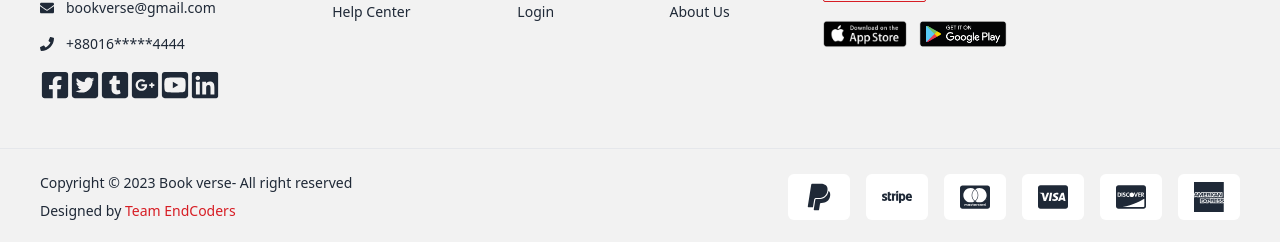
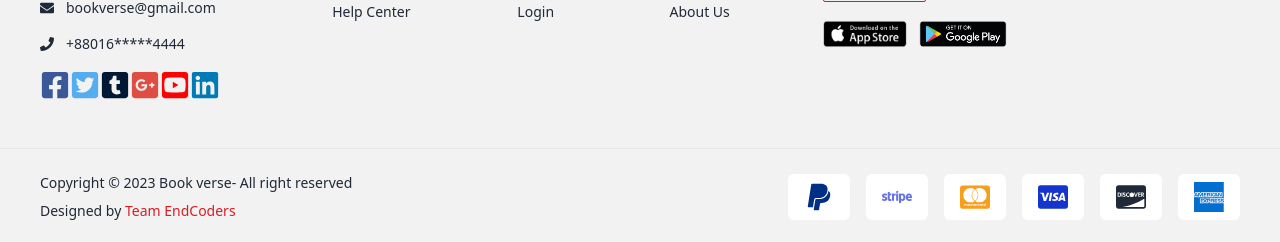
Before and after one commit to abdulahaddf/book-verse-client, a React (Vite) app: page / in a window 1280 px wide. Shown: the part 3024-3266 px from the top of the page. Built offline with nearby package versions, Linux system fonts and the light colour scheme.

Commit message:
final work done

```diff
--- a/src/shared/footer/Footer.jsx
+++ b/src/shared/footer/Footer.jsx
@@ -43,22 +43,22 @@ const Footer = () => {
           </p>
           <div className="flex items-center justify-between my-2">
             <a href="">
-              <FaFacebookSquare className="hover:bg-[#d71d24] hover:text-white hover:py-1 hover:px-1 duration-300 rounded-sm text-3xl"></FaFacebookSquare>
+              <FaFacebookSquare className="text-[#3b5998] hover:bg-[#d71d24] hover:text-white hover:py-1 hover:px-1 duration-300 rounded-sm text-3xl"></FaFacebookSquare>
             </a>
             <a href="">
-              <FaTwitterSquare className="hover:bg-[#d71d24] hover:text-white hover:py-1 hover:px-1 duration-300 rounded-sm text-3xl"></FaTwitterSquare>
+              <FaTwitterSquare className="text-[#55acee] hover:bg-[#d71d24] hover:text-white hover:py-1 hover:px-1 duration-300 rounded-sm text-3xl"></FaTwitterSquare>
             </a>
             <a href="">
-              <FaTumblrSquare className="hover:bg-[#d71d24] hover:text-white hover:py-1 hover:px-1 duration-300 rounded-sm  text-3xl"></FaTumblrSquare>
+              <FaTumblrSquare className="text-[#001833] hover:bg-[#d71d24] hover:text-white hover:py-1 hover:px-1 duration-300 rounded-sm  text-3xl"></FaTumblrSquare>
             </a>
             <a href="">
-              <FaGooglePlusSquare className="hover:bg-[#d71d24] hover:text-white hover:py-1 hover:px-1 duration-300 rounded-sm text-3xl"></FaGooglePlusSquare>
+              <FaGooglePlusSquare className="text-[#de4e43] hover:bg-[#d71d24] hover:text-white hover:py-1 hover:px-1 duration-300 rounded-sm text-3xl"></FaGooglePlusSquare>
             </a>
             <a href="">
-              <FaYoutubeSquare className="hover:bg-[#d71d24] hover:text-white hover:py-1 hover:px-1 duration-300 rounded-sm text-3xl"></FaYoutubeSquare>
+              <FaYoutubeSquare className="text-[#ff0101] hover:bg-[#d71d24] hover:text-white hover:py-1 hover:px-1 duration-300 rounded-sm text-3xl"></FaYoutubeSquare>
             </a>
             <a href="">
-              <FaLinkedin className="hover:bg-[#d71d24] hover:text-white hover:py-1 hover:px-1 duration-300 rounded-sm text-3xl"></FaLinkedin>
+              <FaLinkedin className="text-[#007bb5] hover:bg-[#d71d24] hover:text-white hover:py-1 hover:px-1 duration-300 rounded-sm text-3xl"></FaLinkedin>
             </a>
           </div>
         </div>
@@ -173,8 +173,9 @@ const Footer = () => {
           </div>
         </div>
       </div>
-      {/* <div className="divider"></div>  */}
+
       <hr />
+
       <div className="footer items-center py-6 px-10 text-base-content">
         <div className="items-center">
           <p>Copyright © 2023 Book verse- All right reserved</p>
@@ -184,25 +185,25 @@ const Footer = () => {
         </div>
         <div className="grid grid-cols-3 md:grid-flow-col gap-4 md:place-self-center md:justify-self-end text-center">
           <a
-            className="text-3xl bg-white px-4 py-2 rounded-md inline-block hover:bg-[#d71d24] hover:scale-105 hover:text-white duration-1000"
+            className="text-3xl text-[#002f86] bg-white px-4 py-2 rounded-md inline-block hover:bg-[#d71d24] hover:scale-105 hover:text-white duration-1000"
             href=""
           >
             <FaPaypal></FaPaypal>
           </a>
           <a
-            className="text-3xl bg-white px-4 py-2 rounded-md inline-block hover:bg-[#d71d24] hover:scale-105 hover:text-white duration-1000"
+            className="text-3xl text-[#6772e5] bg-white px-4 py-2 rounded-md inline-block hover:bg-[#d71d24] hover:scale-105 hover:text-white duration-1000"
             href=""
           >
             <FaStripe></FaStripe>
           </a>
           <a
-            className="text-3xl bg-white px-4 py-2 rounded-md inline-block hover:bg-[#d71d24] hover:scale-105 hover:text-white duration-1000"
+            className="text-3xl text-[#f79e1b] bg-white px-4 py-2 rounded-md inline-block hover:bg-[#d71d24] hover:scale-105 hover:text-white duration-1000"
             href=""
           >
             <FaCcMastercard></FaCcMastercard>
           </a>
           <a
-            className="text-3xl bg-white px-4 py-2 rounded-md inline-block hover:bg-[#d71d24] hover:scale-105 hover:text-white duration-1000"
+            className="text-3xl text-[#1434cb] bg-white px-4 py-2 rounded-md inline-block hover:bg-[#d71d24] hover:scale-105 hover:text-white duration-1000"
             href=""
           >
             <FaCcVisa></FaCcVisa>
@@ -214,7 +215,7 @@ const Footer = () => {
             <FaCcDiscover></FaCcDiscover>
           </a>
           <a
-            className="text-3xl bg-white px-4 py-2 rounded-md inline-block hover:bg-[#d71d24] hover:scale-105 hover:text-white duration-1000"
+            className="text-3xl text-[#016fd0] bg-white px-4 py-2 rounded-md inline-block hover:bg-[#d71d24] hover:scale-105 hover:text-white duration-1000"
             href=""
           >
             <SiAmericanexpress></SiAmericanexpress>
```
